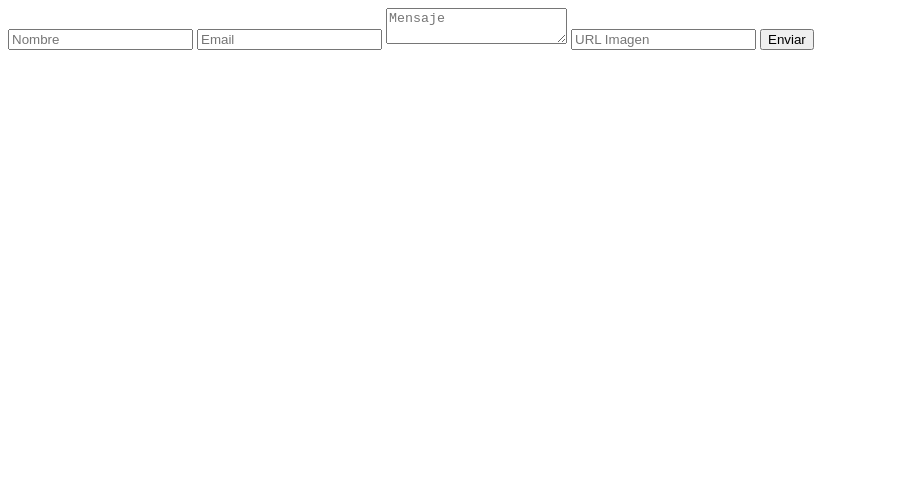
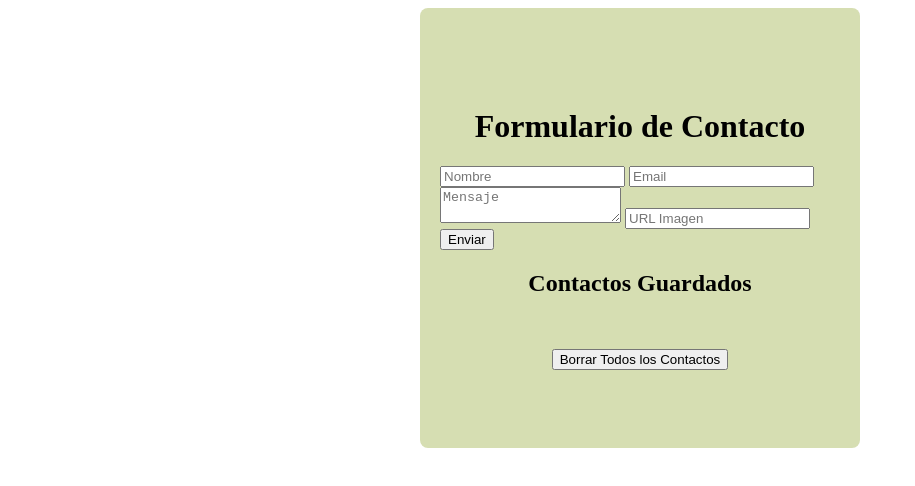
Before and after one commit to vgarri/TallerGit, a plain HTML site: page index.html in a window 1280 px wide. Shown: the whole page, without its empty margins (0-915 px from the left). Drawn offline with Linux system fonts and the light colour scheme.

Commit message:
finished/form

```diff
--- a/index.html
+++ b/index.html
@@ -4,8 +4,11 @@
     <meta charset="UTF-8">
     <meta name="viewport" content="width=device-width, initial-scale=1.0">
     <title>Document</title>
+    <link rel="stylesheet" href="style.css">
 </head>
 <body>
+    <div class="container">
+        <h1>Formulario de Contacto</h1>
         <form id="contactForm">
             <input type="text" id="name" placeholder="Nombre" >
             <input type="email" id="email" placeholder="Email" >
@@ -13,7 +16,11 @@
             <input type="url" id="imageUrl" placeholder="URL Imagen" >
             <button type="submit">Enviar</button>
         </form>
-    </form>
+
+        <h2>Contactos Guardados</h2>
+        <ul id="contactList"></ul>
+        <button id="clearAll">Borrar Todos los Contactos</button>
+    </div>
 
 </body>
 </html>
--- a/style.css
+++ b/style.css
@@ -0,0 +1,15 @@
+
+/* ----------formulario------------- */
+
+.container {
+    background-color: rgb(214, 222, 178);
+    width: 400px;
+    height: 400px;
+    display: flex;
+    flex-direction: column;
+    justify-content: center;
+    align-items: center;
+    border-radius: 8px;
+    margin: 0 auto;
+    padding: 20px;
+}
```
Lines whose indentation alone changed are shown as unchanged.
